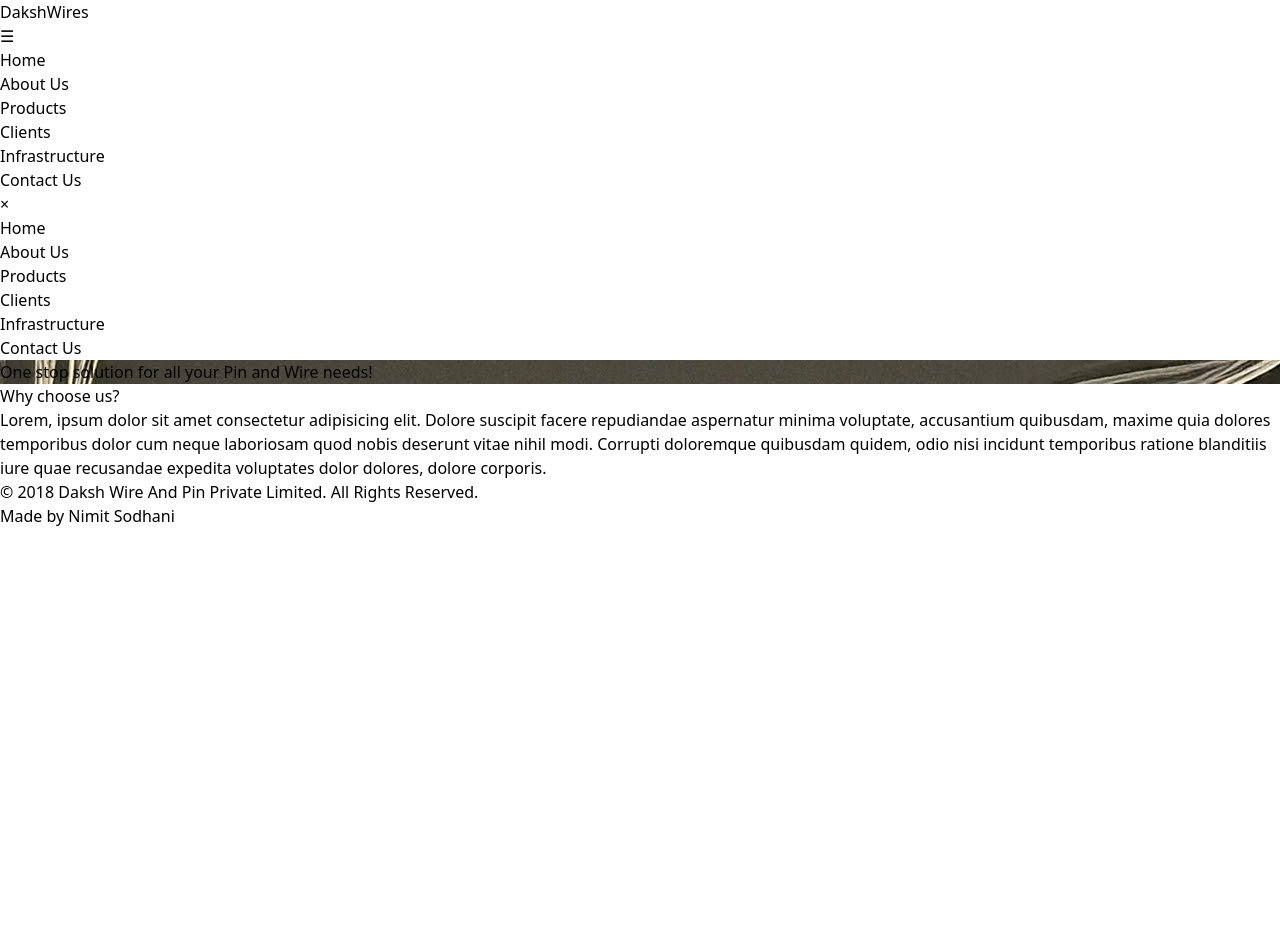
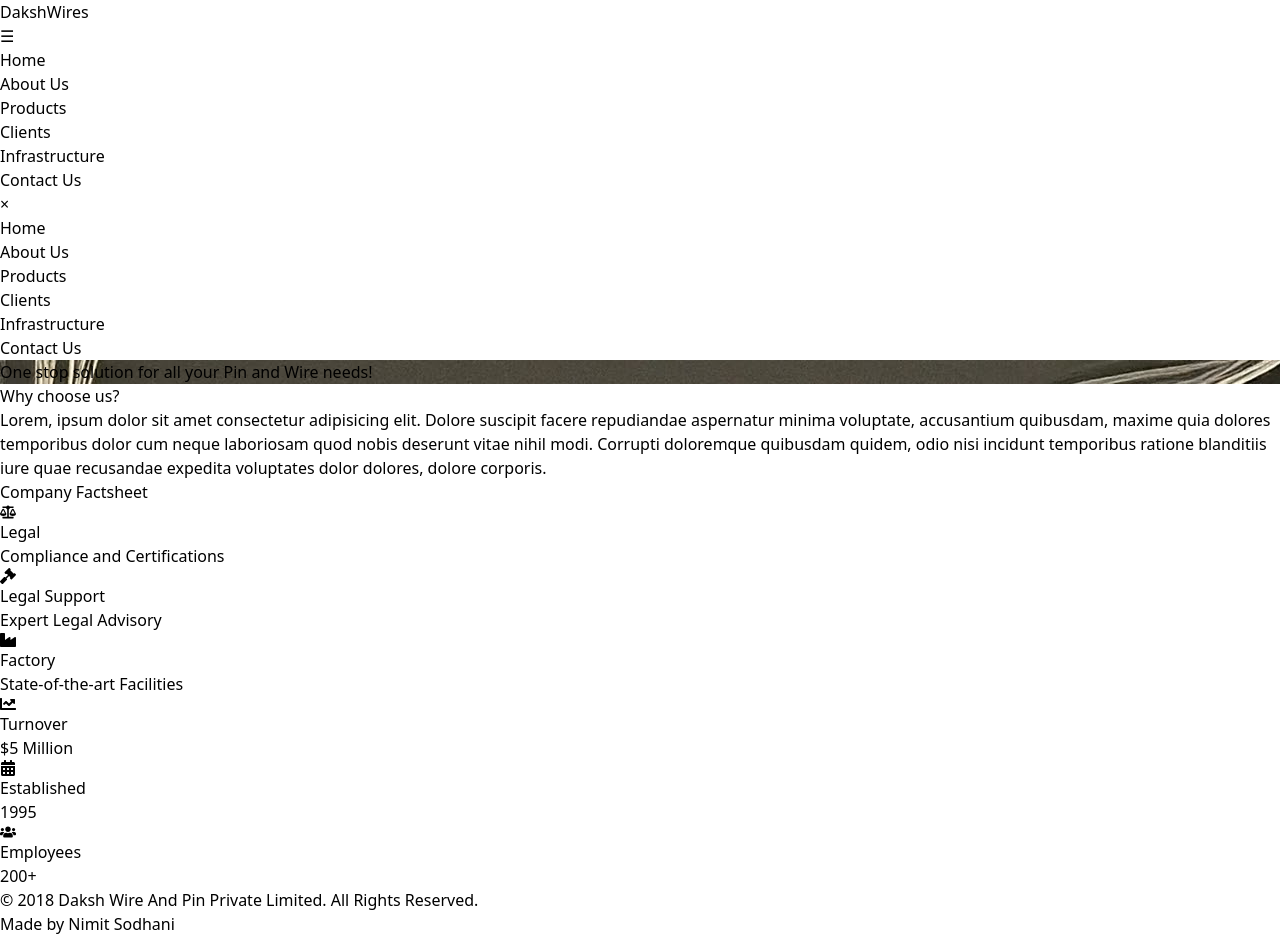
Before and after one commit to Nimit1775/Daksh-wires, a React (Vite) app: page / in a window 1280 px wide. Before the commit the page ends 800 px from the top, so only its background shows below. Built offline with nearby package versions, Linux system fonts and the light colour scheme.

Commit message:
home update

```diff
--- a/src/pages/Home.jsx
+++ b/src/pages/Home.jsx
@@ -1,12 +1,13 @@
 import React from 'react';
 import backgroundImage from '../assets/bg.jpeg';
+import { FaBalanceScale, FaGavel, FaIndustry, FaChartLine, FaCalendarAlt, FaUsers } from 'react-icons/fa';
 
 export default function Home() {
   return (
     <div className="relative">
       {/* Background image section */}
       <div
-        className="relative bg-cover bg-center h-[75vh]"
+        className="relative bg-cover bg-center h-[90vh]"
         style={{ backgroundImage: `url(${backgroundImage})` }}
       >
         <div className="absolute inset-0 flex items-center justify-center bg-black bg-opacity-50">
@@ -28,6 +29,57 @@ export default function Home() {
           voluptates dolor dolores, dolore corporis.
         </p>
       </div>
+
+      {/* Company Factsheet section */}
+      <div className="bg-white py-8">
+        <h1 className='text-slate-900 text-4xl md:text-5xl lg:text-6xl font-bold text-center px-4 py-2 md:px-6 md:py-4 shadow-lg'>
+          Company Factsheet
+        </h1>
+        <div className="flex flex-wrap justify-center py-8">
+          <div className="flex items-center space-x-4 m-4">
+            <FaBalanceScale className="text-5xl text-slate-700" />
+            <div>
+              <h2 className="text-2xl font-bold">Legal</h2>
+              <p className="text-lg">Compliance and Certifications</p>
+            </div>
+          </div>
+          <div className="flex items-center space-x-4 m-4">
+            <FaGavel className="text-5xl text-slate-700" />
+            <div>
+              <h2 className="text-2xl font-bold">Legal Support</h2>
+              <p className="text-lg">Expert Legal Advisory</p>
+            </div>
+          </div>
+          <div className="flex items-center space-x-4 m-4">
+            <FaIndustry className="text-5xl text-slate-700" />
+            <div>
+              <h2 className="text-2xl font-bold">Factory</h2>
+              <p className="text-lg">State-of-the-art Facilities</p>
+            </div>
+          </div>
+          <div className="flex items-center space-x-4 m-4">
+            <FaChartLine className="text-5xl text-slate-700" />
+            <div>
+              <h2 className="text-2xl font-bold">Turnover</h2>
+              <p className="text-lg">$5 Million</p>
+            </div>
+          </div>
+          <div className="flex items-center space-x-4 m-4">
+            <FaCalendarAlt className="text-5xl text-slate-700" />
+            <div>
+              <h2 className="text-2xl font-bold">Established</h2>
+              <p className="text-lg">1995</p>
+            </div>
+          </div>
+          <div className="flex items-center space-x-4 m-4">
+            <FaUsers className="text-5xl text-slate-700" />
+            <div>
+              <h2 className="text-2xl font-bold">Employees</h2>
+              <p className="text-lg">200+</p>
+            </div>
+          </div>
+        </div>
+      </div>
     </div>
   );
 }
```
